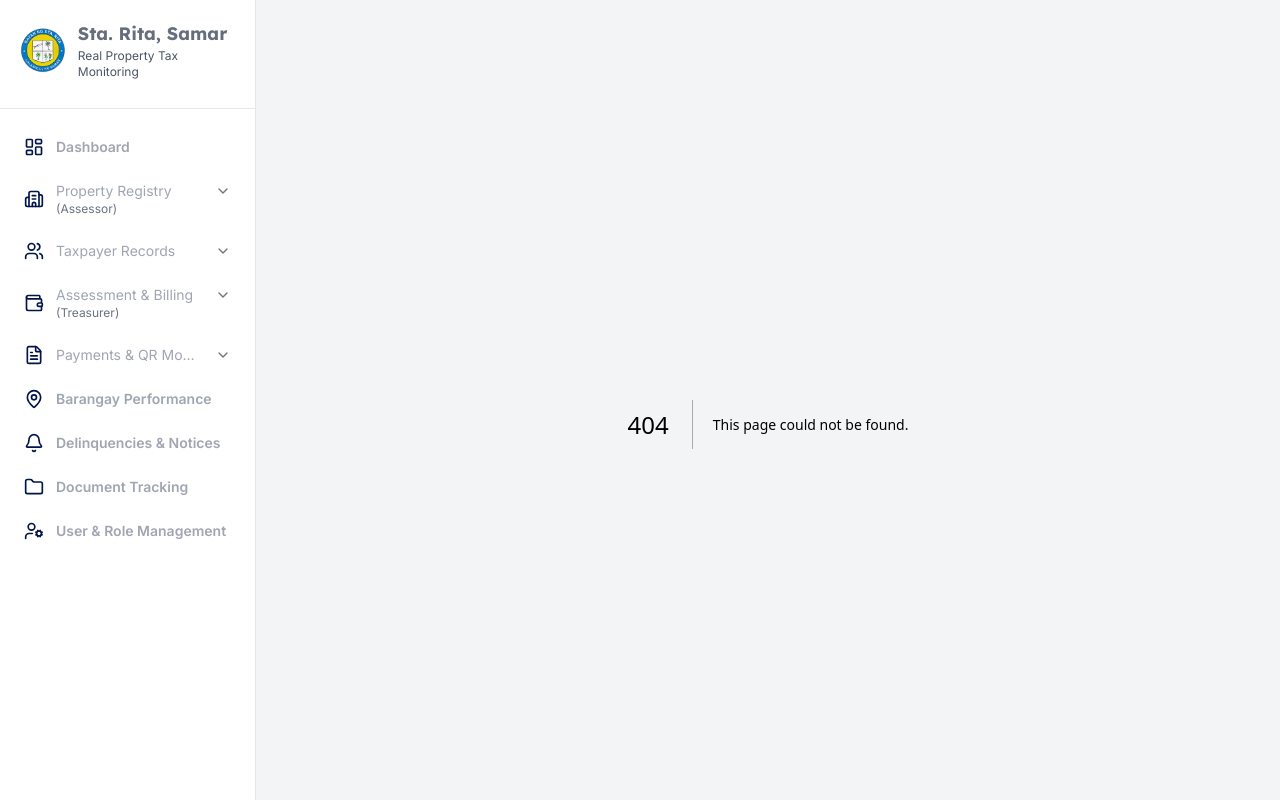
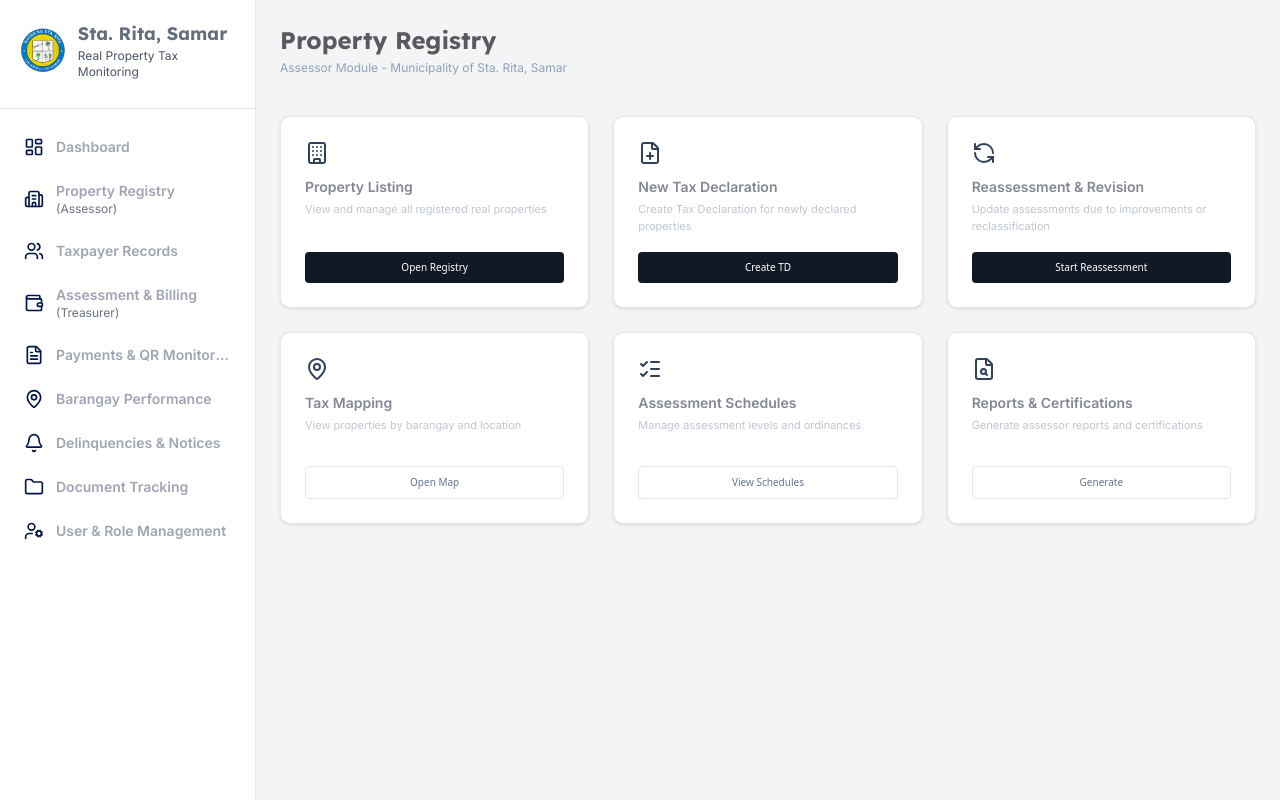
Before and after one commit to panisjr/tax-system, a Next.js app: page /property/registry in a window 1280 px wide. Before the commit this address had no page. Built offline with nearby package versions, Linux system fonts and the light colour scheme.

Commit message:
removed  sidebar submenu

```diff
--- a/app/dashboard/page.tsx
+++ b/app/dashboard/page.tsx
@@ -3,7 +3,9 @@
 import AnalyticsCard from '@/components/AnalyticsCard';
 import MonthlyCollectionComponent from '@/components/MonthlyCollectionComponent';
 
-import { Inter } from 'next/font/google';
+import { Inter, Lexend } from 'next/font/google';
+
+const lexend = Lexend({ subsets: ['latin'], weight: ['700'] });
 
 const inter = Inter({
   subsets: ['latin'],
@@ -14,7 +16,17 @@ const inter = Inter({
 export default function Dashboard() {
   return (
     <main className="bg-[#f0f4f8]">
+      <div className="w-full mb-6">
+            <div className="flex justify-between items-center mb-6">
+              <h1 className={`${lexend.className} text-2xl font-bold text-[#595a5d]`}>
+                Dashboard Overview
+              </h1>
+              <button className={`${inter.className} bg-[#0f1729] text-[#9fa2aa] px-4 py-2 rounded text-sm font-medium hover:bg-gray-700 transition-colors`}>
+                Generate Report
+              </button>
+            </div>
       <AnalyticsCard />
+    </div>
 
       {/* Main Container */}
 
--- a/app/add_property/page.tsx
+++ b/app/property/registry/page.tsx
@@ -2,15 +2,19 @@
 import RegistryCard from '@/components/RegistryCard';
 
 import { Building, FilePlus, RefreshCcw, MapPin, ListChecks, FileSearch } from 'lucide-react';
+import { Lexend, Inter } from 'next/font/google';
+
+const lexend = Lexend({ subsets: ['latin'], weight: ['700'] });
+const inter = Inter({ subsets: ['latin'], weight: ['400', '600'] });
 
 export default function PropertyRegistryPage() {
   return (
     <div className="flex">
 
-      <main className="flex-1 p-10">
+      <main className="flex-1">
         <header className="mb-10">
-          <h1 className="text-2xl font-bold text-slate-800">Property Registry</h1>
-          <p className="text-xs text-slate-400 mt-1">Assessor Module - Municipality of Sta. Rita, Samar</p>
+          <h1 className={`${lexend.className} text-2xl font-bold text-[#595a5d]`}>Property Registry</h1>
+          <p className={`${inter.className} text-xs text-slate-400 mt-1`}>Assessor Module - Municipality of Sta. Rita, Samar</p>
         </header>
 
         <div className="grid grid-cols-1 md:grid-cols-2 lg:grid-cols-3 gap-6">
--- a/components/AnalyticsCard.tsx
+++ b/components/AnalyticsCard.tsx
@@ -7,15 +7,6 @@ const inter = Inter({ subsets: ['latin'], weight: ['600'] });
 
 export default function AnalyticsCard() {
   return (
-    <div className="w-full mb-6">
-      <div className="flex justify-between items-center mb-6">
-        <h1 className={`${lexend.className} text-2xl font-bold text-[#595a5d]`}>
-          Dashboard Overview
-        </h1>
-        <button className={`${inter.className} bg-[#0f1729] text-[#9fa2aa] px-4 py-2 rounded text-sm font-medium hover:bg-gray-700 transition-colors`}>
-          Generate Report
-        </button>
-      </div>
 
       <div className="grid grid-cols-1 sm:grid-cols-2 lg:grid-cols-4 gap-6">
         <StatBox label="Total Properties" value="12,458" />
@@ -23,6 +14,5 @@ export default function AnalyticsCard() {
         <StatBox label="Total Assessment Value" value="$8.4B" />
         <StatBox label="Collections This Year" value="₱5.6B" />
       </div>
-    </div>
   );
 }
--- a/components/RegistryCard.tsx
+++ b/components/RegistryCard.tsx
@@ -6,13 +6,17 @@ interface RegistryCardProps {
   variant?: 'primary' | 'secondary';
 }
 
+import { Inter } from 'next/font/google';
+
+const inter = Inter({ subsets: ['latin'], weight: ['400', '600'] });
+
 export default function RegistryCard({ icon: Icon, title, description, buttonText, variant = 'primary' }: RegistryCardProps) {
   return (
     <div className="bg-white p-6 rounded-lg border border-gray-200 shadow-sm flex flex-col justify-between h-48">
       <div>
         <Icon className="text-slate-700 mb-3" size={24} />
-        <h3 className="text-sm font-semibold text-slate-800">{title}</h3>
-        <p className="text-[11px] text-slate-400 mt-1">{description}</p>
+        <h3 className={`${inter.className} text-sm font-semibold text-[#848794]`}>{title}</h3>
+        <p className={`${inter.className} text-[11px] text-[#C0C7D0] mt-1`}>{description}</p>
       </div>
       <button className={`w-full py-2 rounded text-[10px] font-medium transition-all ${
         variant === 'primary'
--- a/components/Sidebar.tsx
+++ b/components/Sidebar.tsx
@@ -43,44 +43,25 @@ const menuItems = [
   { name: 'Dashboard', path: '/dashboard', icon: LayoutDashboard },
   {
     name: 'Property Registry',
-    path: '#',
+    path: '/property/registry',
     icon: Building2, // The tall building
-    subtitle: '(Assessor)',
-    submenu: [
-      { name: 'Add Property', path: '/add_property' },
-      { name: 'View Properties', path: '#' },
-      { name: 'Edit Property', path: '#' },
-    ],
+    subtitle: '(Assessor)'
   },
   {
     name: 'Taxpayer Records',
     path: '#',
     icon: Users, // The two people
-    submenu: [
-      { name: 'Active Taxpayers', path: '#' },
-      { name: 'Inactive Taxpayers', path: '#' },
-      { name: 'New Registration', path: '#' },
-    ],
   },
   {
     name: 'Assessment & Billing',
     path: '#',
     icon: Wallet, // The document with lines
     subtitle: '(Treasurer)',
-    submenu: [
-      { name: 'Create Assessment', path: '#' },
-      { name: 'Generate Bills', path: '#' },
-      { name: 'View Bills', path: '#' },
-    ],
   },
   {
     name: 'Payments & QR Monitoring',
     path: '#',
     icon: FileText, // The credit card with the magnetic stripe
-    submenu: [
-      { name: 'Payment Logs', path: '#' },
-      { name: 'QR Code Status', path: '#' },
-    ],
   },
   { name: 'Barangay Performance', path: '#', icon: MapPin },
   { name: 'Delinquencies & Notices', path: '#', icon: Bell },
```
